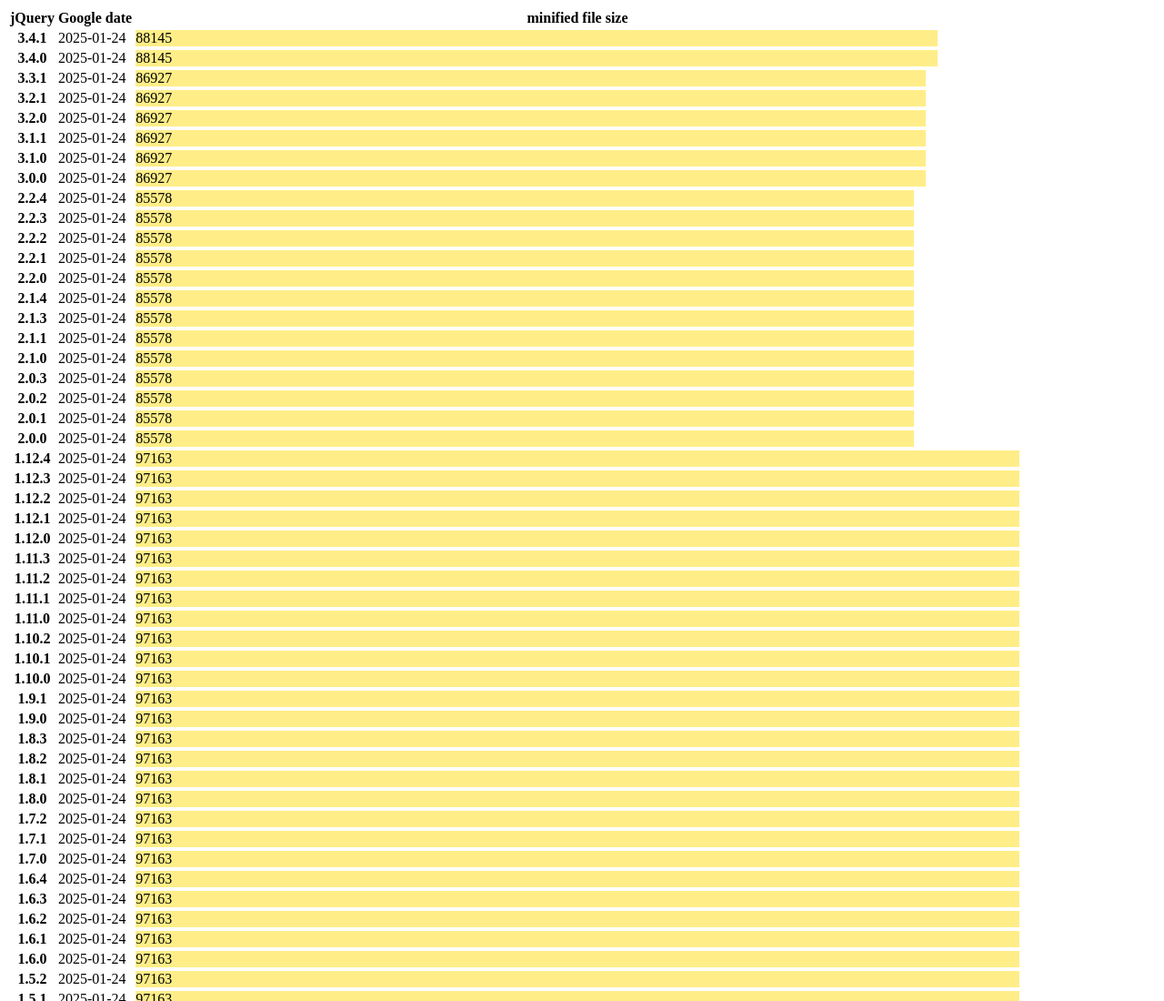
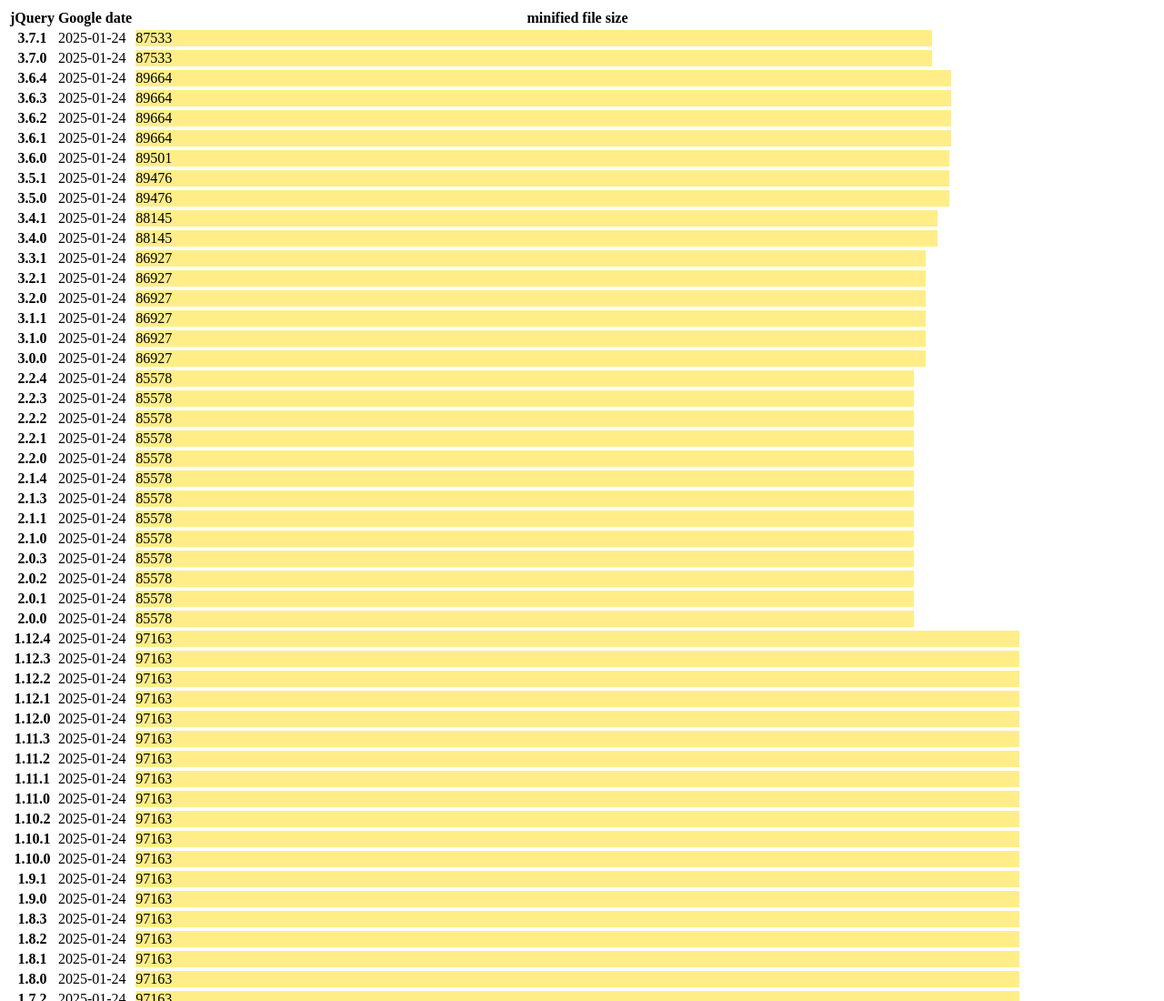
Before and after one commit to collinanderson/jquerysize, a plain HTML site: page index.html in a window 1280 px wide. Shown: the top 1100 px of the page at 91% size. Drawn offline with nearby package versions, Linux system fonts and the light colour scheme.

Commit message:
Update versions through 3.7.1

```diff
--- a/index.html
+++ b/index.html
@@ -5,7 +5,7 @@
 <p>code on <a href="https://github.com/collinanderson/jquerysize"> github</a>.</p>
 <script src="//ajax.googleapis.com/ajax/libs/jquery/3.1.0/jquery.min.js"></script>
 <script>
-versions = '3.4.1, 3.4.0, 3.3.1, 3.2.1, 3.2.0, 3.1.1, 3.1.0, 3.0.0, 2.2.4, 2.2.3, 2.2.2, 2.2.1, 2.2.0, 2.1.4, 2.1.3, 2.1.1, 2.1.0, 2.0.3, 2.0.2, 2.0.1, 2.0.0, 1.12.4, 1.12.3, 1.12.2, 1.12.1, 1.12.0, 1.11.3, 1.11.2, 1.11.1, 1.11.0, 1.10.2, 1.10.1, 1.10.0, 1.9.1, 1.9.0, 1.8.3, 1.8.2, 1.8.1, 1.8.0, 1.7.2, 1.7.1, 1.7.0, 1.6.4, 1.6.3, 1.6.2, 1.6.1, 1.6.0, 1.5.2, 1.5.1, 1.5.0, 1.4.4, 1.4.3, 1.4.2, 1.4.1, 1.4.0, 1.3.2, 1.3.1, 1.3.0, 1.2.6, 1.2.3'
+versions = '3.7.1, 3.7.0, 3.6.4, 3.6.3, 3.6.2, 3.6.1, 3.6.0, 3.5.1, 3.5.0, 3.4.1, 3.4.0, 3.3.1, 3.2.1, 3.2.0, 3.1.1, 3.1.0, 3.0.0, 2.2.4, 2.2.3, 2.2.2, 2.2.1, 2.2.0, 2.1.4, 2.1.3, 2.1.1, 2.1.0, 2.0.3, 2.0.2, 2.0.1, 2.0.0, 1.12.4, 1.12.3, 1.12.2, 1.12.1, 1.12.0, 1.11.3, 1.11.2, 1.11.1, 1.11.0, 1.10.2, 1.10.1, 1.10.0, 1.9.1, 1.9.0, 1.8.3, 1.8.2, 1.8.1, 1.8.0, 1.7.2, 1.7.1, 1.7.0, 1.6.4, 1.6.3, 1.6.2, 1.6.1, 1.6.0, 1.5.2, 1.5.1, 1.5.0, 1.4.4, 1.4.3, 1.4.2, 1.4.1, 1.4.0, 1.3.2, 1.3.1, 1.3.0, 1.2.6, 1.2.3'
 $.each(versions.split(', '), function(){
     $('#data').append('<tr class="version"><th>' + this)
 })
```
